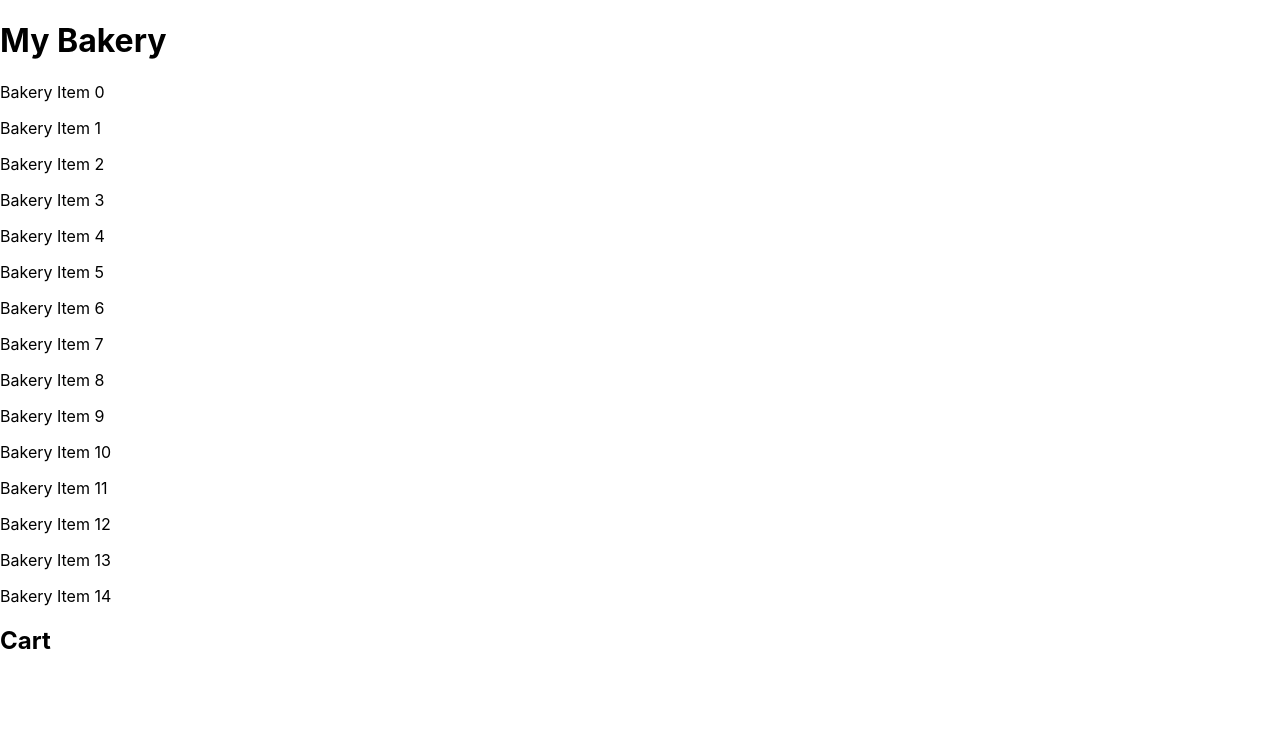
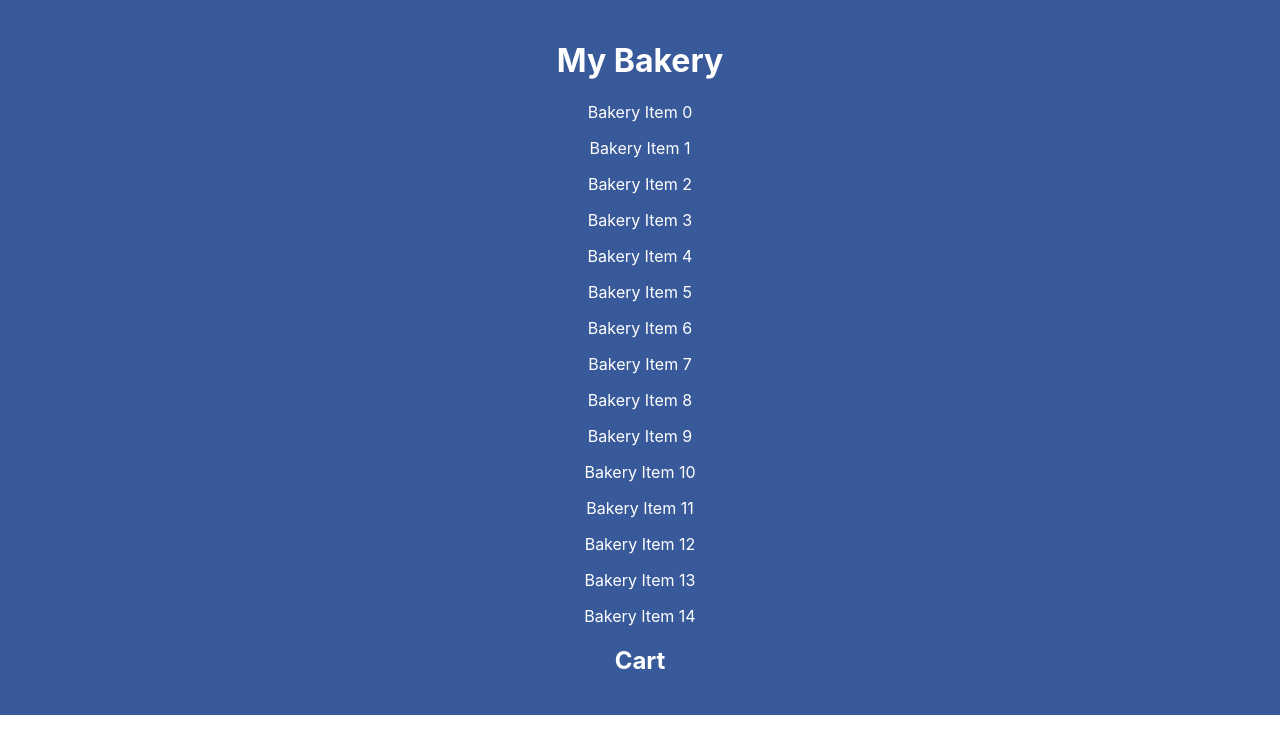
Before and after one commit to MarkusChu/react-studio, a React (Create React App) app: page / in a window 1280 px wide. Shown: the top 754 px of the page. Built offline with nearby package versions, Linux system fonts and the light colour scheme.

Commit message:
Update App.css

```diff
--- a/src/App.css
+++ b/src/App.css
@@ -1,9 +1,19 @@
 /* Add styling for your page here */
 
 .App {
-
+    text-align: center;
+    background-color: #38599a;
+    color: #fff;
+    padding: 20px;
 }
 
 .BakeryItem {
-
+    display: inline-block;
+    width: 200px;
+    height: 200px;
+    margin: 10px;
+    background-color: #fff;
+    color: #000;
+    padding: 10px;
+    border-radius: 10px;
 }
```
